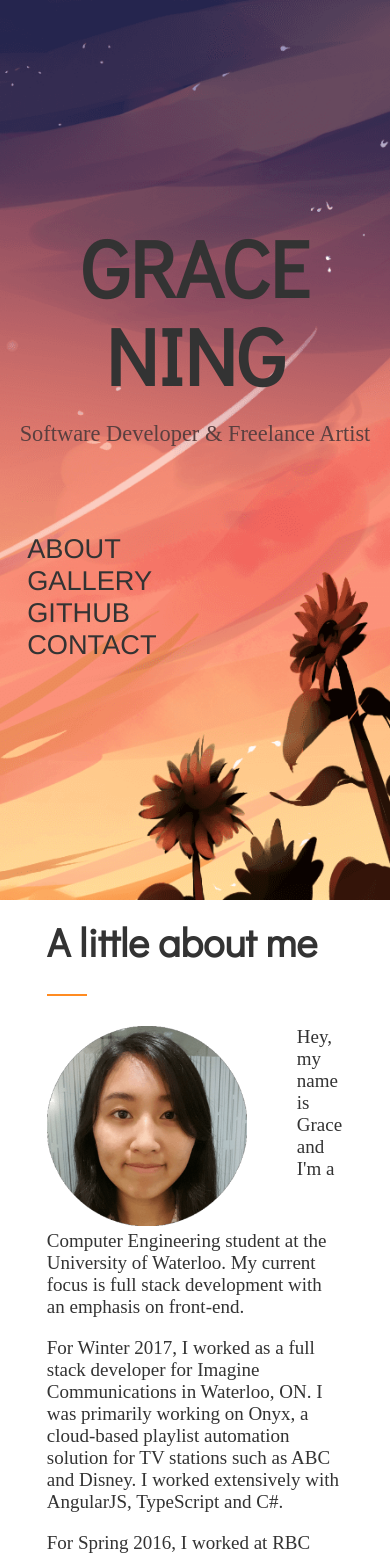
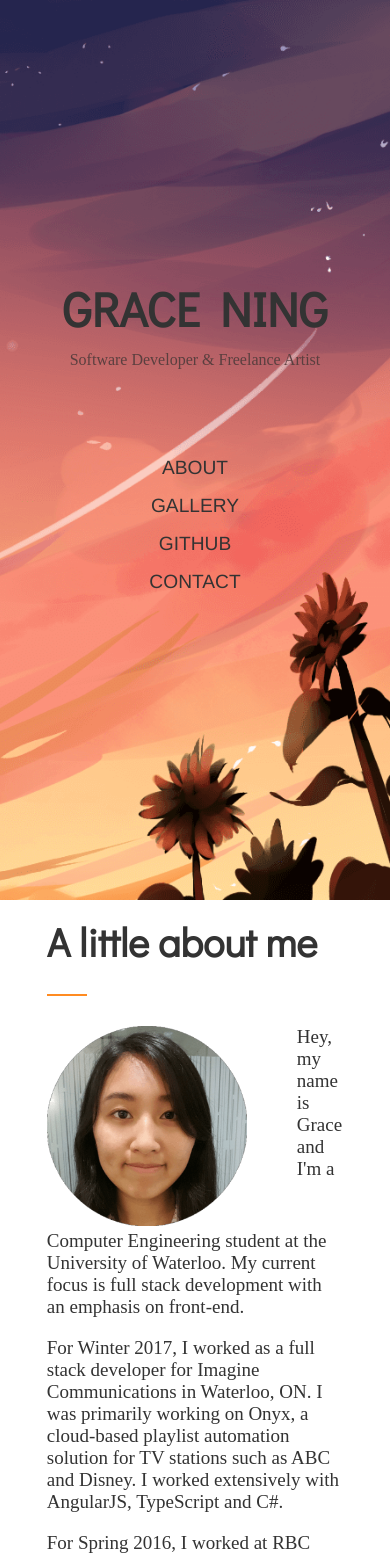
Before and after one commit to gracening/gracening.github.io, a Jekyll site: the page built from index.html, in a window 390 px wide. Shown: the top 1556 px of the page. Built offline with Jekyll 4.4.1, drawn with Linux system fonts in a browser that asks for light colours; nearby versions of some CDN libraries; some web fonts are replaced.

Commit message:
Make font size responsive

```diff
--- a/_sass/_banner.scss
+++ b/_sass/_banner.scss
@@ -13,10 +13,32 @@
     text-align: center;
     margin-bottom: 3em;
 
+    .nameplate h1 {
+      @include breakpoint(desktop-up) {
+        font-size: 11rem;
+      }
+
+      @include breakpoint(tablet) {
+        font-size: 3.5rem;
+      }
+
+      @include breakpoint(mobile) {
+        font-size: 3rem;
+      }
+    }
+
     .subtitle p {
       color: $gray-subtitle;
       font-family: $font-body;
-      font-size: 1.4em;
+      font-size: 1.5rem;
+
+      @include breakpoint(desktop-up) {
+        font-size: 3rem;
+      }
+
+      @include breakpoint(mobile) {
+        font-size: 1rem;
+      }
     }
   }
 
@@ -28,31 +50,51 @@
     flex-direction: row;
     justify-content: center;
 
-    @include breakpoint(mobile-only) {
+    @include breakpoint(mobile) {
       flex-direction: column;
     }
 
     li {
       display: inline;
+
+      @include breakpoint(mobile) {
+        text-align: center;
+        margin-top: 8px;
+        margin-bottom: 8px;
+      }
     }
 
     a {
-      font-size: 1.7em;
+      font-size: 1.7rem;
       color: $dark-gray;
       text-transform: uppercase;
       margin-left: 1em;
       margin-right: 1em;
       text-decoration: none;
       -webkit-transition: all 0.3s ease-in-out;
-
       border-bottom: 1px solid transparent;
 
-      &:hover,
-      &:focus {
-        border-color: $nav-hover;
-        border-bottom-width: 2px;
-        padding-bottom: 10px;
+      @include breakpoint(desktop-up) {
+        font-size: 4rem;
       }
+
+      @include breakpoint(tablet) {
+        font-size: 1.5rem;
+      }
+
+      @include breakpoint(mobile) {
+        font-size: 1.2rem;
+      }
+
+      @include breakpoint(tablet-up) {
+        &:hover,
+        &:focus {
+          border-color: $nav-hover;
+          border-bottom-width: 2px;
+          padding-bottom: 10px;
+        }
+      }
+
     }
   }
 }
--- a/_sass/_base.scss
+++ b/_sass/_base.scss
@@ -24,7 +24,7 @@ h1, h2, h3, h5 {
 }
 
 h1 {
-  font-size: 5em;
+  font-size: 5rem;
   margin: 0;
   text-transform: uppercase;
 }
--- a/_sass/_breakpoints.scss
+++ b/_sass/_breakpoints.scss
@@ -5,10 +5,13 @@
   @else if $point == 'desktop' {
     @media (min-width: 769px) and (max-width: 1440px) { @content ; }
   }
+  @else if $point == 'tablet-up' {
+    @media (min-width: 581px) { @content ; }
+  }
   @else if $point == 'tablet' {
-    @media (min-width: 425px) and (max-width: 768px) { @content ; }
+    @media (min-width: 581px) and (max-width: 768px) { @content ; }
   }
-  @else if $point == 'mobile-only' {
-    @media (max-width: 425px)  { @content ; }
+  @else if $point == 'mobile' {
+    @media (max-width: 580px)  { @content ; }
   }
 }
--- a/css/styles.scss
+++ b/css/styles.scss
@@ -2,9 +2,9 @@
 #SCSS style sheets
 ---
 
+@import "breakpoints";
 @import "base";
 @import "layout";
-@import "breakpoints";
 @import "about";
 @import "portfolio";
 @import "footer";
```
Also changed, not shown: _includes/head.html (line endings or trailing spaces).
